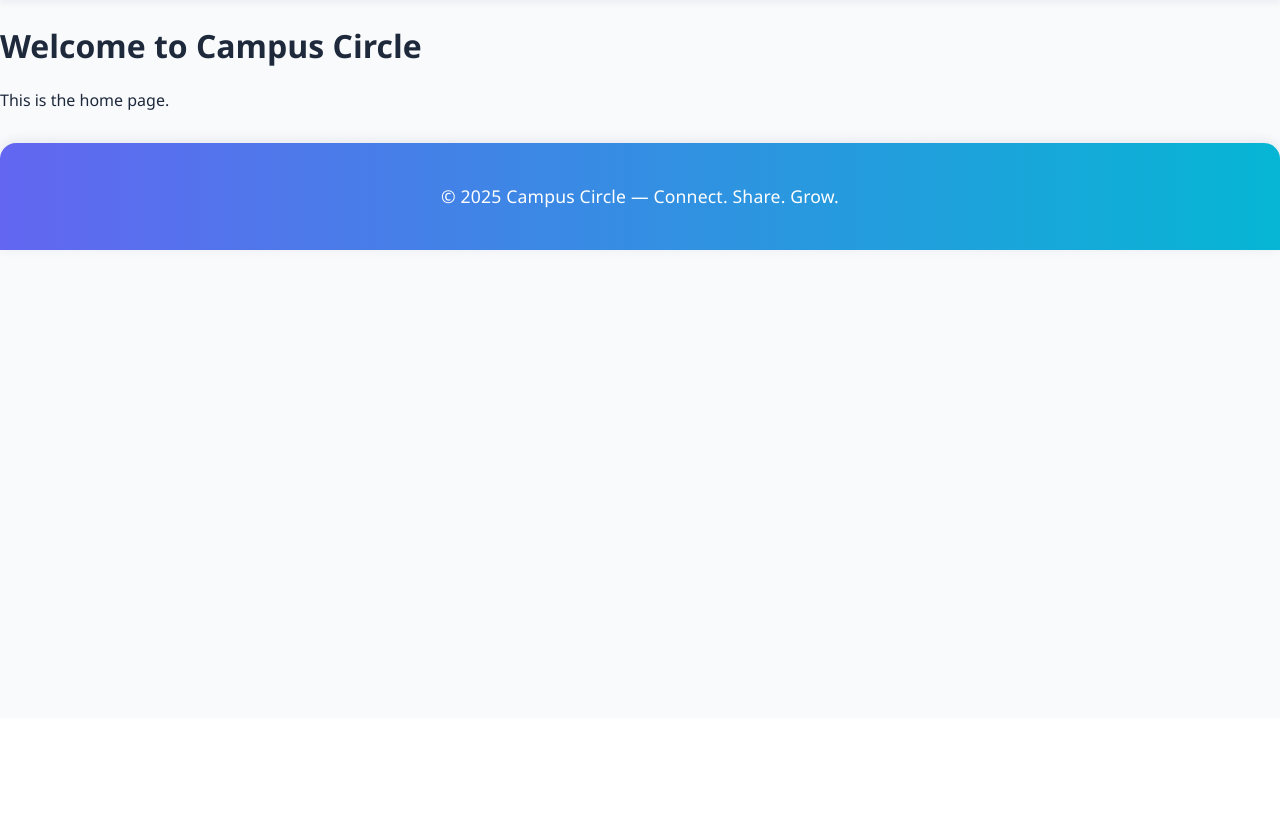
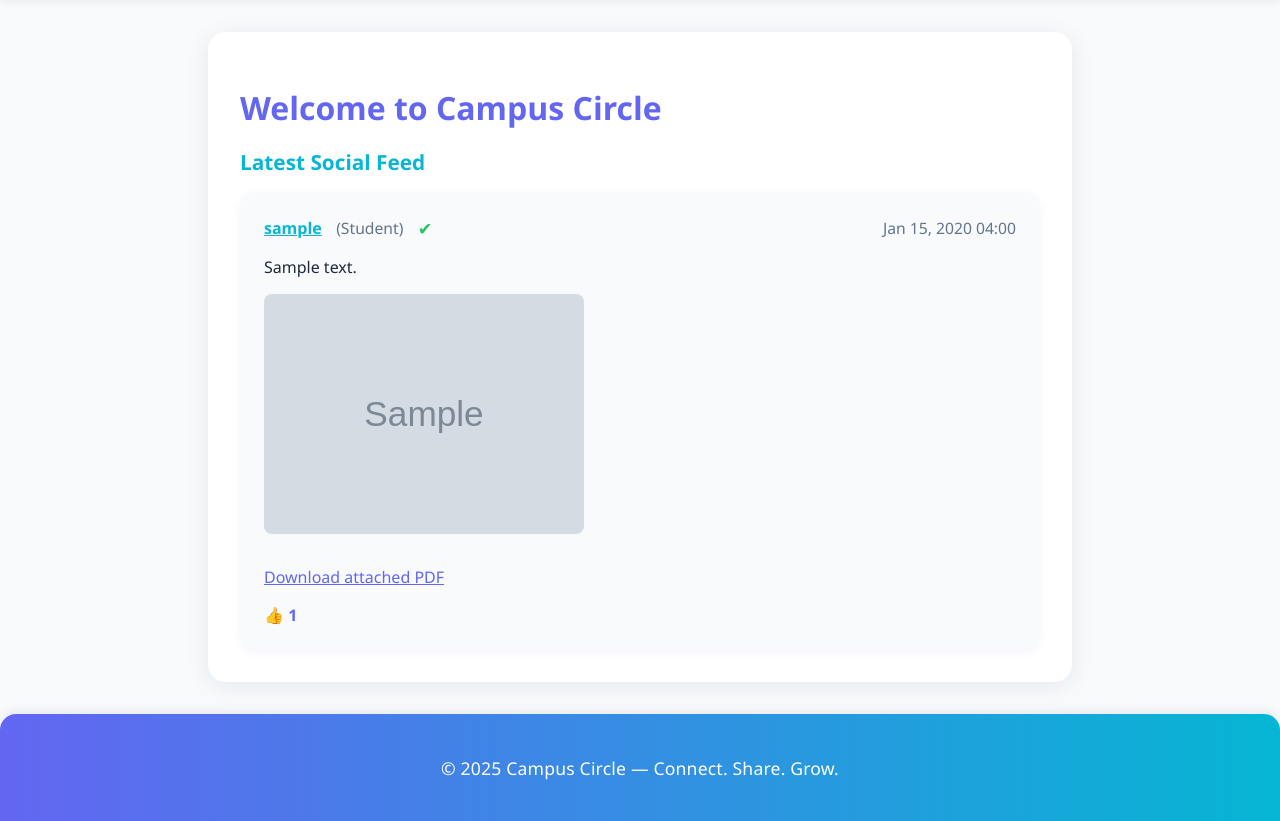
Before and after one commit to Varundeep09/Campus_Circle, a Django app: page / in a window 1280 px wide; the page is wider, and only the part inside the window is pictured. Shown: the part 82-903 px from the top of that part. Before the commit the page ends 334 px from the top of that part, so only its background shows below. Run offline with Django 5.2, Linux system fonts and the light colour scheme; a user stored in the database is signed in; tables that the repository leaves empty hold one stand-in row (values such as "Sample post"); grey boxes marked "Sample" are stand-in pictures.

Commit message:
Updated Files

```diff
--- a/campus_circle/social/models.py
+++ b/campus_circle/social/models.py
@@ -1,6 +1,17 @@
+
+from django.db import models
 from django.conf import settings
-from django.db import models
 from django.utils import timezone
+
+# Comment model for posts
+class Comment(models.Model):
+    post = models.ForeignKey('Post', on_delete=models.CASCADE, related_name='comments')
+    author = models.ForeignKey(settings.AUTH_USER_MODEL, on_delete=models.CASCADE)
+    content = models.TextField()
+    created_at = models.DateTimeField(auto_now_add=True)
+
+    def __str__(self):
+        return f"Comment by {self.author.username} on {self.post.id}"
 
 class Post(models.Model):
     author = models.ForeignKey(settings.AUTH_USER_MODEL, on_delete=models.CASCADE, related_name='posts')
--- a/campus_circle/social/views.py
+++ b/campus_circle/social/views.py
@@ -1,22 +1,20 @@
 from django.shortcuts import render, redirect, get_object_or_404
 from django.contrib.auth.decorators import login_required
 from django.contrib import messages
-from .models import Post
-from .forms import PostForm
+from .models import Post, Comment
+from .forms import PostForm, CommentForm
 from django.http import JsonResponse
 
 
 @login_required
 def home_view(request):
-    return render(request, 'social/home.html')
+    # Show latest social posts on homepage
+    posts = Post.objects.all().order_by('-created_at')[:10]
+    return render(request, 'social/home.html', {'posts': posts})
 
 @login_required
 def feed(request):
-    # Get posts from user and their accepted connections only
-    connections = request.user.connections_sent.filter(accepted=True).values_list('to_user_id', flat=True)
-    posts = Post.objects.filter(author__in=connections)
-    user_posts = Post.objects.filter(author=request.user)
-    posts = (posts | user_posts).distinct()
+    posts = Post.objects.all()
     search = request.GET.get('search', '').strip()
     author = request.GET.get('author', '').strip()
     if search:
@@ -24,9 +22,24 @@ def feed(request):
     if author:
         posts = posts.filter(author__username=author)
     posts = posts.order_by('-created_at')
-    # For filter dropdown
     authors = Post.objects.values_list('author__username', flat=True).distinct()
-    return render(request, 'social/feed.html', {'posts': posts, 'authors': authors})
+
+    # Handle comment submission
+    if request.method == 'POST' and 'comment_post_id' in request.POST:
+        comment_form = CommentForm(request.POST)
+        if comment_form.is_valid():
+            post_id = request.POST.get('comment_post_id')
+            post = get_object_or_404(Post, id=post_id)
+            comment = comment_form.save(commit=False)
+            comment.author = request.user
+            comment.post = post
+            comment.save()
+            messages.success(request, 'Comment added.')
+            return redirect('social:feed')
+    else:
+        comment_form = CommentForm()
+
+    return render(request, 'social/feed.html', {'posts': posts, 'authors': authors, 'comment_form': comment_form})
 
 @login_required
 def create_post(request):
@@ -54,6 +67,6 @@ def post_like_toggle(request, post_id):
     else:
         post.likes.add(user)
         liked = True
-    if request.is_ajax():
+    if request.headers.get('x-requested-with') == 'XMLHttpRequest':
         return JsonResponse({'liked': liked, 'total_likes': post.total_likes})
     return redirect('social:feed')
--- a/campus_circle/templates/social/home.html
+++ b/campus_circle/templates/social/home.html
@@ -1,6 +1,34 @@
 {% extends 'base.html' %}
 {% block title %}Home{% endblock %}
 {% block content %}
-<h1>Welcome to Campus Circle</h1>
-<p>This is the home page.</p>
+<div class="card" style="max-width: 800px; margin: 2rem auto;">
+  <h1 style="color: #6366f1; font-size: 2rem; font-weight: bold; margin-bottom: 1.2rem;">Welcome to Campus Circle</h1>
+  <h2 style="color: #06b6d4; font-size: 1.3rem; margin-bottom: 1rem;">Latest Social Feed</h2>
+  <div style="display: flex; flex-direction: column; gap: 1.5rem;">
+    {% for post in posts %}
+      <div style="background: #f8fafc; border-radius: 1rem; box-shadow: 0 2px 8px rgba(99,102,241,0.07); padding: 1.5rem;">
+        <div style="display: flex; align-items: center; margin-bottom: 0.5rem; gap: 0.7rem;">
+          <a href="{% url 'users:profile' post.author.username %}" style="font-weight: 600; color: #06b6d4; margin-right: 0.2rem; text-decoration: underline;">{{ post.author.username }}</a>
+          <span style="color: #64748b; font-size: 0.98rem;">({{ post.author.get_role_display }})</span>
+          {% if post.author.is_alumni_verified or post.author.is_superuser %}
+            <span title="Verified" style="color: #22c55e; font-size: 1.1rem; margin-left: 0.2rem;">&#10004;</span>
+          {% endif %}
+          <span style="color: #64748b; font-size: 0.98rem; margin-left: auto;">{{ post.created_at|date:"M d, Y H:i" }}</span>
+        </div>
+        <div style="margin-bottom: 0.7rem; color: #1e293b;">{{ post.content|linebreaks }}</div>
+        {% if post.image %}
+          <img src="{{ post.image.url }}" alt="Post image" style="max-width: 320px; border-radius: 0.5rem; margin-bottom: 0.7rem;">
+        {% endif %}
+        {% if post.pdf %}
+          <p><a href="{{ post.pdf.url }}" style="color: #6366f1;">Download attached PDF</a></p>
+        {% endif %}
+        <div style="display: flex; align-items: center; gap: 1.2rem; margin-top: 0.7rem;">
+          <span style="color: #6366f1; font-weight: 600;">&#x1F44D; {{ post.total_likes }}</span>
+        </div>
+      </div>
+    {% empty %}
+      <div style="color: #888; font-size: 1.1rem;">No posts found.</div>
+    {% endfor %}
+  </div>
+</div>
 {% endblock %}
```
Also changed, not shown: campus_circle/social/forms.py (+11 -1 lines), campus_circle/templates/jobs/job_detail.html (+0 -18 lines), campus_circle/templates/social/feed.html (+34 -3 lines), campus_circle/post_images/download.png (added), campus_circle/social/migrations/0003_comment.py (added), 1 other file.
